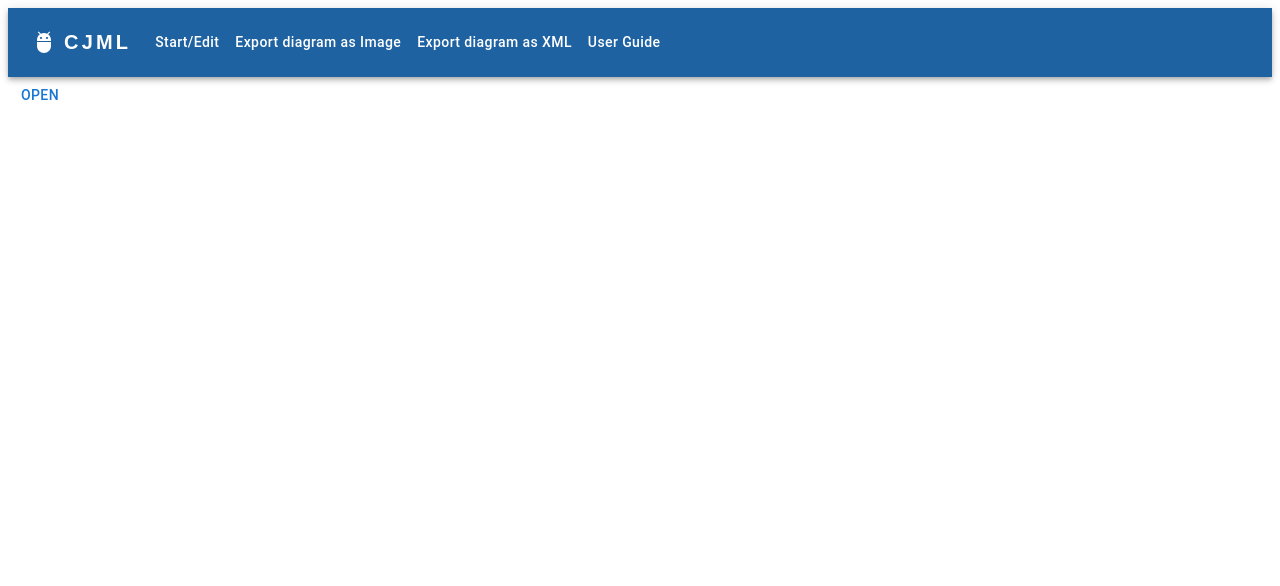
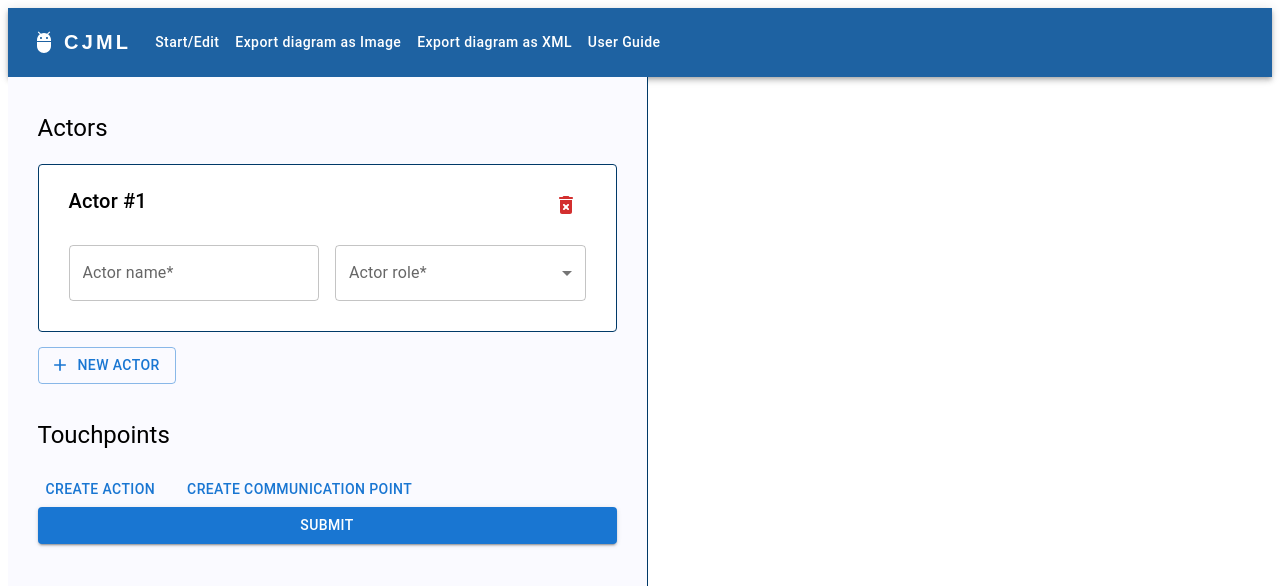
Before and after one commit to aika0725/remake-cjml-tool, a React (Create React App) app: page / in a window 1280 px wide. Shown: the top 586 px of the page. Built offline with nearby package versions, Linux system fonts and the light colour scheme.

Commit message:
Update Actor card style

```diff
--- a/src/conpoments/ActorCard/ActorCard.tsx
+++ b/src/conpoments/ActorCard/ActorCard.tsx
@@ -3,7 +3,7 @@ import React from 'react'
 import { useFormikContext } from 'formik'
 import { MenuItem } from '@material-ui/core'
 import { IFormData } from '../../interfaces/FormData'
-// import * as S from '../Styles/FormCard'
+import * as S from '../Styles/FormCard'
 import GenericInputTextField from '../GenericInputTextField/GenericInputTextField'
 
 type Props = {
@@ -16,7 +16,7 @@ const ActorCard = (props: Props) => {
   const { values, handleChange, touched, errors } = useFormikContext<IFormData>()
   console.log(props.name)
   return (
-    <>
+    <S.Row>
       <GenericInputTextField
         id={props.name}
         name={props.name}
@@ -54,7 +54,7 @@ const ActorCard = (props: Props) => {
         <MenuItem value={'service-provider'}>Service Provider</MenuItem>
         <MenuItem value={'attacker'}>Attacker</MenuItem>
       </GenericInputTextField>
-    </>
+    </S.Row>
   )
 }
 
--- a/src/conpoments/Form/Form.tsx
+++ b/src/conpoments/Form/Form.tsx
@@ -58,22 +58,7 @@ function Form() {
     <div>
       <Button onClick={handleClickOpen()}>open</Button>
 
-      <Dialog
-        open={open}
-        // onClose={handleClose}
-        scroll='paper'
-        aria-labelledby='form-dialog'
-        aria-describedby='form-dialog-window'
-        fullWidth
-        PaperProps={{
-          sx: {
-            width: '100%',
-            maxWidth: '1000px!important',
-          },
-        }}
-      >
-        <DialogTitle id='form-dialog'>Create a CJML diagram</DialogTitle>
-        <DialogContent dividers={true}>
+      <S.FormContainer>
         <Formik
           initialValues={formInitialValues}
           onSubmit={(values) => {
@@ -84,32 +69,31 @@ function Form() {
           {(formikProps: FormikProps<IFormData>) => {
             console.log(formikProps.values)
             return (
-                <form onSubmit={formikProps.handleSubmit}>
+              <form onSubmit={formikProps.handleSubmit} style={{ width: '100%' }}>
+                <S.Section>
+                  <S.SectionTitle>
                     <Typography variant='h5'>Actors</Typography>
+                  </S.SectionTitle>
 
                   {/* ---------------------------------- */}
                   <FieldArray
                     name='actors'
                     render={(arrayHelpers) => {
                       return (
-                        <div>
+                        <>
                           {formikProps.values.actors.map((actor, index) => (
-                            <div key={index}>
-                              {/** both these conventions do the same */}
-                              <S.FormCard>
-                                <S.CardTitle>
-                                  <div>Actor {index + 1}</div>
+                            <S.FormCard key={index}>
+                              <S.CardHeader>
+                                <Typography variant='h6'>Actor #{index + 1}</Typography>
                                 <DeleteButton arrayHelpers={arrayHelpers} index={index} />
-                                </S.CardTitle>
+                              </S.CardHeader>
                               <ActorCard
                                 name={`actors[${index}].actorName`}
                                 role={`actors[${index}].actorRole`}
                                 index={index}
                               />
                             </S.FormCard>
-                            </div>
                           ))}
-
                           <Button
                             variant='outlined'
                             startIcon={<AddIcon />}
@@ -119,15 +103,15 @@ function Form() {
                           >
                             New actor
                           </Button>
-                        </div>
+                        </>
                       )
                     }}
                   />
-                  <br />
-                  <Divider />
-                  <br />
+                </S.Section>
+                <S.Section>
+                  <S.SectionTitle>
                     <Typography variant='h5'>Touchpoints</Typography>
-
+                  </S.SectionTitle>
                   <FieldArray
                     name='touchpoints'
                     render={(arrayHelpers) => {
@@ -149,6 +133,7 @@ function Form() {
                       )
                     }}
                   />
+                </S.Section>
                 <Button color='primary' variant='contained' fullWidth type='submit'>
                   Submit
                 </Button>
@@ -156,11 +141,12 @@ function Form() {
             )
           }}
         </Formik>
-        </DialogContent>
+      </S.FormContainer>
+      {/* </DialogContent>
         <DialogActions>
           <Button onClick={handleClose}>Close</Button>
         </DialogActions>
-      </Dialog>
+      </Dialog> */}
     </div>
   )
 }
--- a/src/conpoments/GenericInputTextField/GenericInputTextField.tsx
+++ b/src/conpoments/GenericInputTextField/GenericInputTextField.tsx
@@ -1,5 +1,5 @@
 import React, { ChangeEvent } from 'react'
-import { TextField } from '@material-ui/core'
+import TextField from '@mui/material/TextField'
 
 type Props = {
   id: string
--- a/src/conpoments/SecurityRadios/SecurityRadios.tsx
+++ b/src/conpoments/SecurityRadios/SecurityRadios.tsx
@@ -6,7 +6,7 @@ import FormControl from '@mui/material/FormControl'
 import FormLabel from '@mui/material/FormLabel'
 import { IFormData } from '../../interfaces/FormData'
 import { useFormikContext } from 'formik'
-
+import * as S from '../Styles/FormCard'
 type Props = {
   name: string
 }
@@ -16,7 +16,11 @@ const SecurityRadios = (props: Props) => {
 
   return (
     <FormControl>
-      <FormLabel id='risk-options'>Is this action a threat or unwanted incident?</FormLabel>
+      <FormLabel id='risk-options'>
+        <S.BlacLabelTextTypography>
+          Is this action a threat or unwanted incident?
+        </S.BlacLabelTextTypography>
+      </FormLabel>
       <RadioGroup row name={props.name} onChange={handleChange}>
         <FormControlLabel value='threat' control={<Radio />} label='Threat' />
         <FormControlLabel value='incident' control={<Radio />} label='Unwanted incident' />
--- a/src/conpoments/Styles/FormCard.tsx
+++ b/src/conpoments/Styles/FormCard.tsx
@@ -1,23 +1,96 @@
 import styled from '@emotion/styled'
+import { Typography, withStyles } from '@material-ui/core'
+import { createTheme } from '@mui/material'
 
 const FormCard = styled.div`
   /* height: fit-content; */
-  margin: 1.5rem 0;
+  box-sizing: border-box;
+  display: flex;
+  flex-direction: column;
+  align-items: flex-start;
+  padding: 20px 30px 30px;
+  margin-bottom: 15px;
 
-  border-style: solid;
-  border-color: #d5d5d5;
-  padding: 25px;
-  border-radius: 16px;
+  width: 100%;
+  height: auto;
+
+  background: #ffffff;
+
+  border: 1px solid #003968;
+  border-radius: 4px;
+
+  flex: none;
+  order: 1;
+  flex-grow: 0;
 `
 
-const CardTitle = styled.div`
+const CardHeader = styled.div`
   display: flex;
   justify-content: space-between;
-  font-size: 1.6rem;
-  /* font-family: 'Segoe UI', Tahoma, Geneva, Verdana, sans-serif; */
+  width: 100%;
+`
+const Row = styled.div`
+  display: grid;
+  grid-template-columns: repeat(auto-fit, minmax(170px, 1fr));
+  width: 100%;
+  gap: 16px;
+  margin-top: 20px;
+`
+
+const Section = styled.section`
+  width: 100%;
+  height: auto;
+  /* margin-bottom: 35px; */
+  margin-top: 35px;
+`
+const SectionTitle = styled.div`
+  margin-bottom: 20px;
+`
+const FormContainer = styled.div`
+  box-sizing: border-box;
+  display: flex;
+  /* height: 89.5vh; */
+  height: 90%;
+  width: 50%;
+  max-width: 722px;
+  background-color: #fafaff;
+  border-right: 1px solid #003968;
+  position: absolute;
+  left: 0;
+  top: 77px;
+  padding: 0px 30px;
+  margin-left: 7.5px;
+  overflow-y: auto;
+
+  @media (max-width: 550px) {
+    width: 100%;
+  }
 `
 
 const TouchpointContainer = styled.div`
   padding: 16px 0 0 0;
 `
-export { FormCard, CardTitle, TouchpointContainer }
+const FontTheme = createTheme({
+  typography: {
+    fontSize: 13,
+  },
+})
+
+const BlacLabelTextTypography = withStyles({
+  root: {
+    color: '#000000',
+    fontSize: 13,
+  },
+})(Typography)
+
+export {
+  FormContainer,
+  Row,
+  FormCard,
+  CardHeader,
+  TouchpointContainer,
+  FontTheme,
+  BlacLabelTextTypography,
+  Section,
+  SectionTitle,
+}
```
Also changed, not shown: src/conpoments/ActionCard/ActionCard.tsx (+20 -12 lines). Lines whose indentation alone changed are shown as unchanged.
